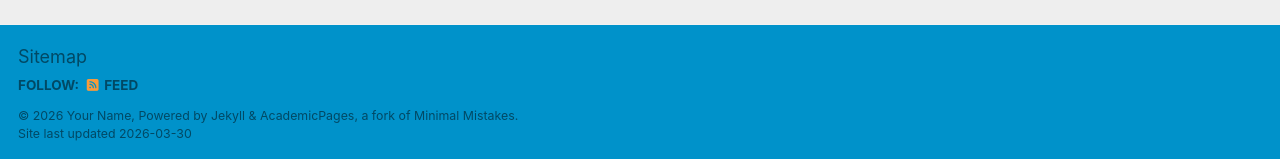
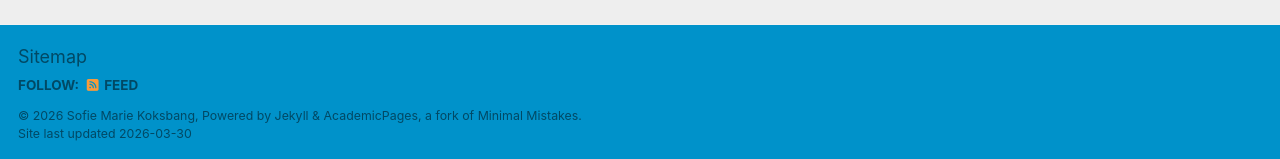
Before and after one commit to sofiemariekoksbang/sofiemariekoksbang.github.io, a Jekyll site: the page built from _pages/about.md, in a window 1280 px wide. Shown: the part 738-897 px from the top of the page. Built offline with Jekyll 4.4.1, drawn with Linux system fonts in a browser that asks for light colours; some web fonts are replaced; a script bundle is joined from its source files by our own code; library files that are not in the unit come from our copies.

Commit message:
Update site configuration with personal details

```diff
--- a/_config.yml
+++ b/_config.yml
@@ -11,12 +11,12 @@ locale                   : "en-US"
 site_theme               : "air" # The available themes options are "default", "air", "sunrise", "mint", "dirt" and "contrast"
 title                    : "Sofie Marie Koksbang"
 title_separator          : "-"
-name                     : &name "Your Name"
-description              : &description "Your Name's academic portfolio"   # Update this with a general description of your site, this is the default if not overridden by a page
-url                      : https://academicpages.github.io # The base hostname & protocol for your site e.g. "https://[your GitHub username].github.io",
+name                     : &name "Sofie Marie Koksbang"
+description              : &description "Personal page of Sofie marie Koksbang"   # Update this with a general description of your site, this is the default if not overridden by a page
+url                      : https://sofiemariekoksbang.github.io # The base hostname & protocol for your site e.g. "https://[your GitHub username].github.io",
                                                            # or if you already have some other page hosted on Github then use "https://[your GitHub username].github.io/[Your Repo Name]"
 baseurl                  : "" # the subpath of your site, e.g. "/blog"
-repository               : "academicpages/academicpages.github.io"
+repository               : "sofiemariekoksbang/sofiemariekoksbang.github.io"
 
 # Site Author - The following control what appear as part of the author content on the side bar.
 #               If a field is blank the icon and link will not appear, otherwise it will be shown.
@@ -233,7 +233,7 @@ collections:
   talks:
     output: true
     permalink: /:collection/:path/
-  public_engagement:
+  public-engagement:
     output: true
     permalink: /public-engagement/:path/
   Group:
```
